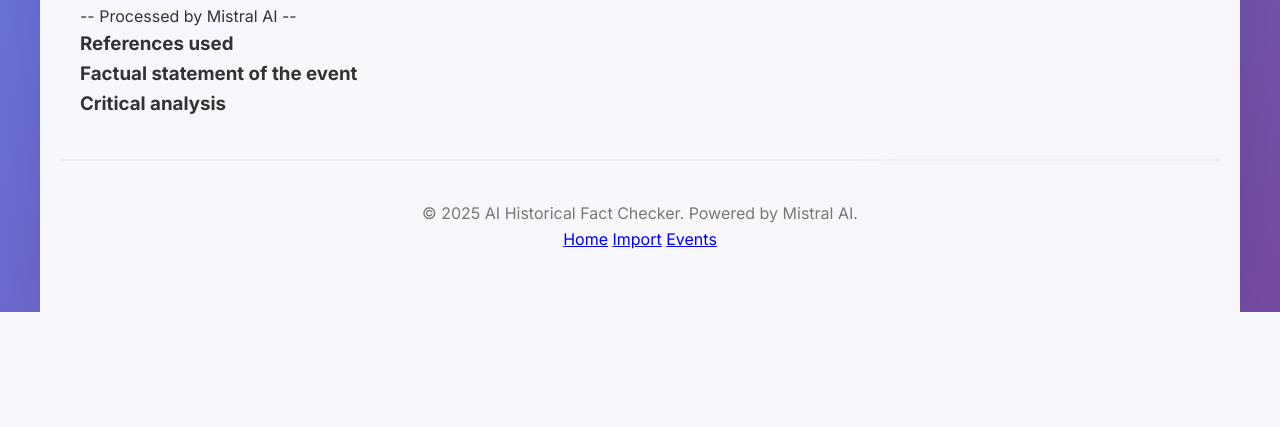
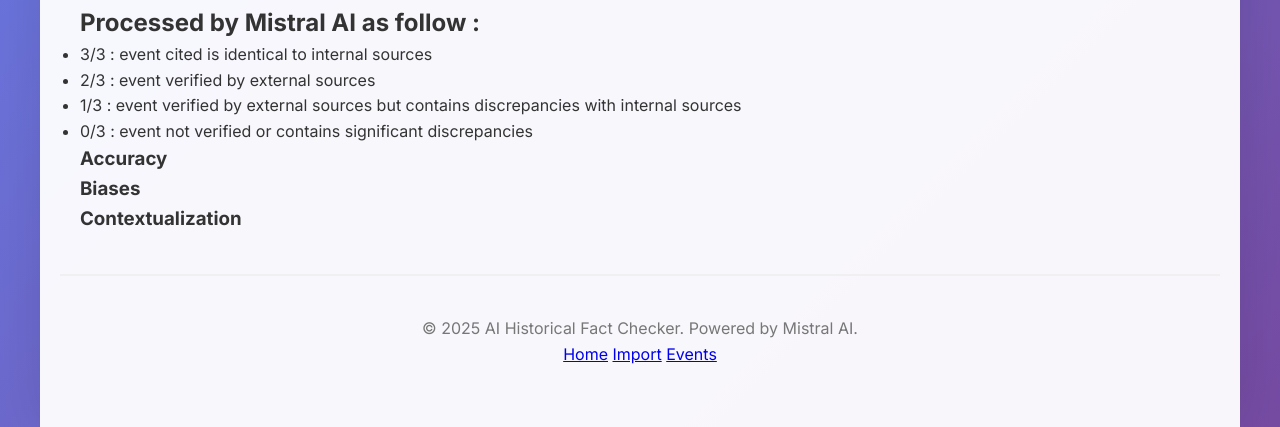
Before and after one commit to Dori-Tos/mistral-ai-project, a Flask app: template app/templates/event_detail.html in a window 1280 px wide. Shown: the part 488-915 px from the top of the page. Before the commit the page ends 800 px from the top, so only its background shows below. Run offline with Flask 3, Linux system fonts and the light colour scheme; the template is opened without the code that fills it, so the values that code supplies are empty; some libraries are stand-ins or nearby versions.

Commit message:
Added AI analysis content to the event details page

```diff
--- a/aiFeatures/MistralClient.py
+++ b/aiFeatures/MistralClient.py
@@ -238,6 +238,7 @@ class MistralClient:
                 "accuracy": string,          # Assessment of accuracy
                 "biases": string,            # Identified biases or perspectives
                 "contextualization": string   # Context within historical period
+                "references ": [string]   # List of verified sources used in the analysis
             }}
 
             Important instructions:
--- a/app/main.py
+++ b/app/main.py
@@ -56,6 +56,25 @@ def event_detail(event_id):
 
     if event is None:
         return render_template('events.html', events=all_events, error="Event not found")
+
+    try:
+        # Get AI analysis of the event
+        analysis_response = ai_client.analyze_event(event.get('resume'), event.get("date"), event.get("author"))
+
+        # Clean and parse the JSON response
+        cleaned_analysis = clean_json_response(analysis_response)
+        analysis = parse_json_cleaned_json(cleaned_analysis)
+
+        # If parsing was successful and we got a dict, add it to the event
+        if isinstance(analysis, dict):
+            event = add_event_details(event, analysis)
+            print(f"Analysis accuracy: {analysis.get('accuracy', 'N/A')}")
+        else:
+            print(f"Analysis response was not a dict: {type(analysis)}")
+            event = add_event_details(event, {})
+    except Exception as e:
+        print(f"Error analyzing event: {e}")
+        event = add_event_details(event, {})
 
     return render_template('event_detail.html', event=event)
 
--- a/app/templates/event_detail.html
+++ b/app/templates/event_detail.html
@@ -75,23 +75,37 @@
               <div class="status-item verified">
                 <h3>AI Score : {{ event.ai_score }}</h3>
                 <div class="status-description">
-                  -- Processed by Mistral AI --
+                  <h2>Processed by Mistral AI as follow :</h2>
+                  <ul>
+                    <li>3/3 : event cited is identical to internal sources</li>
+                    <li>2/3 : event verified by external sources</li>
+                    <li>
+                      1/3 : event verified by external sources but contains
+                      discrepancies with internal sources
+                    </li>
+                    <li>
+                      0/3 : event not verified or contains significant
+                      discrepancies
+                    </li>
+                  </ul>
                 </div>
               </div>
               <div class="status-item published">
-                <h3>References used</h3>
-                <div class="status-description">{{event.ai_reference}}</div>
-              </div>
-              <div class="status-item published">
-                <h3>Factual statement of the event</h3>
+                <h3>Accuracy</h3>
                 <div class="status-description">
-                  {{event.ai_factual_statement}}
+                  {{event.accuracy}}
                 </div>
               </div>
               <div class="status-item published">
-                <h3>Critical analysis</h3>
+                <h3>Biases</h3>
                 <div class="status-description">
-                  {{event.ai_critical_analysis}}
+                  {{event.biases}}
+                </div>
+              </div>
+              <div class="status-item published">
+                <h3>Contextualization</h3>
+                <div class="status-description">
+                  {{event.contextualization}}
                 </div>
               </div>
             </div>
--- a/app/utils/file_processor.py
+++ b/app/utils/file_processor.py
@@ -329,3 +329,12 @@ def save_pdf_file(file: object):
         filepath = os.path.join(UPLOAD_FOLDER, unique_filename)
         file.save(filepath)
         return filepath
+
+def add_event_details(event, analysis):
+    """Add AI analysis details to an event dictionary."""
+    event['accuracy'] = analysis.get('accuracy', 'N/A')
+    event['biases'] = analysis.get('biases', 'N/A')
+    event['contextualization'] = analysis.get('contextualization', 'N/A')
+    event['references'] = analysis.get('references', [])
+    event['ai_score'] = analysis.get('score', 0)
+    return event
```
